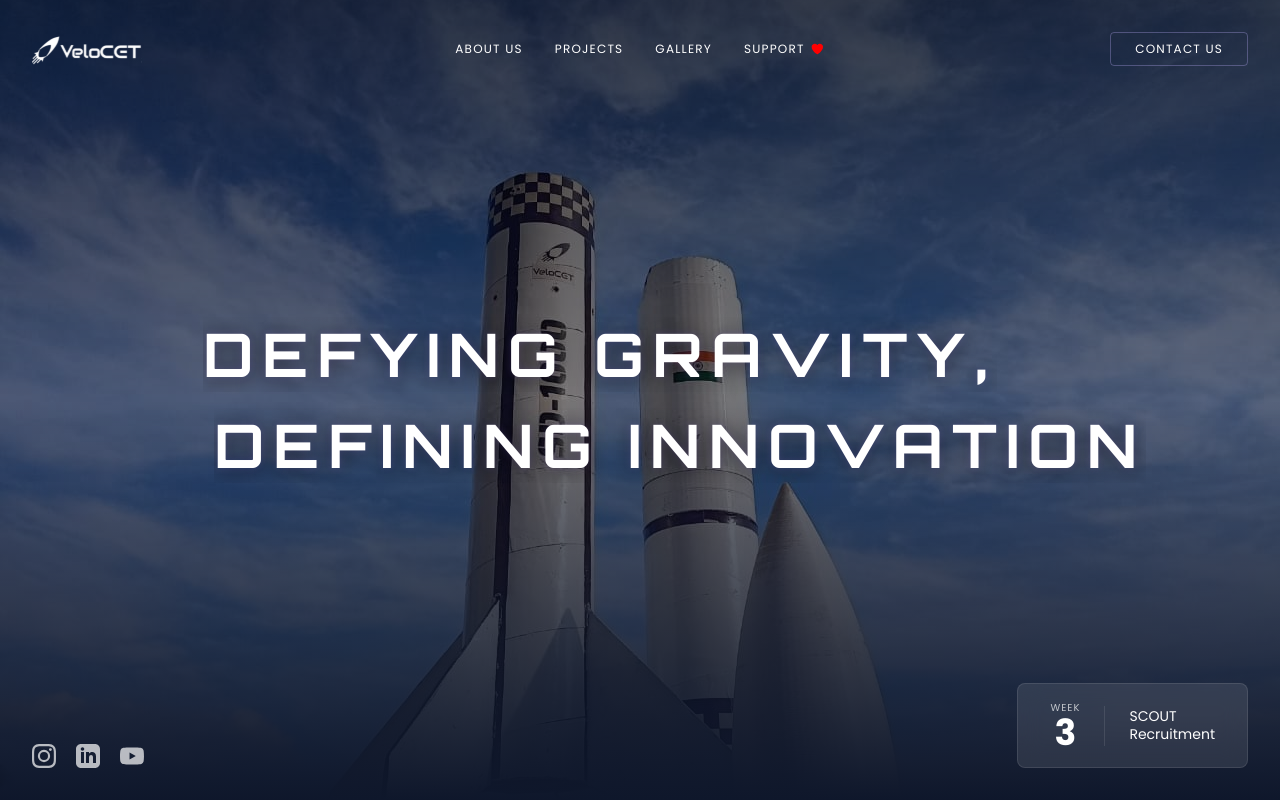
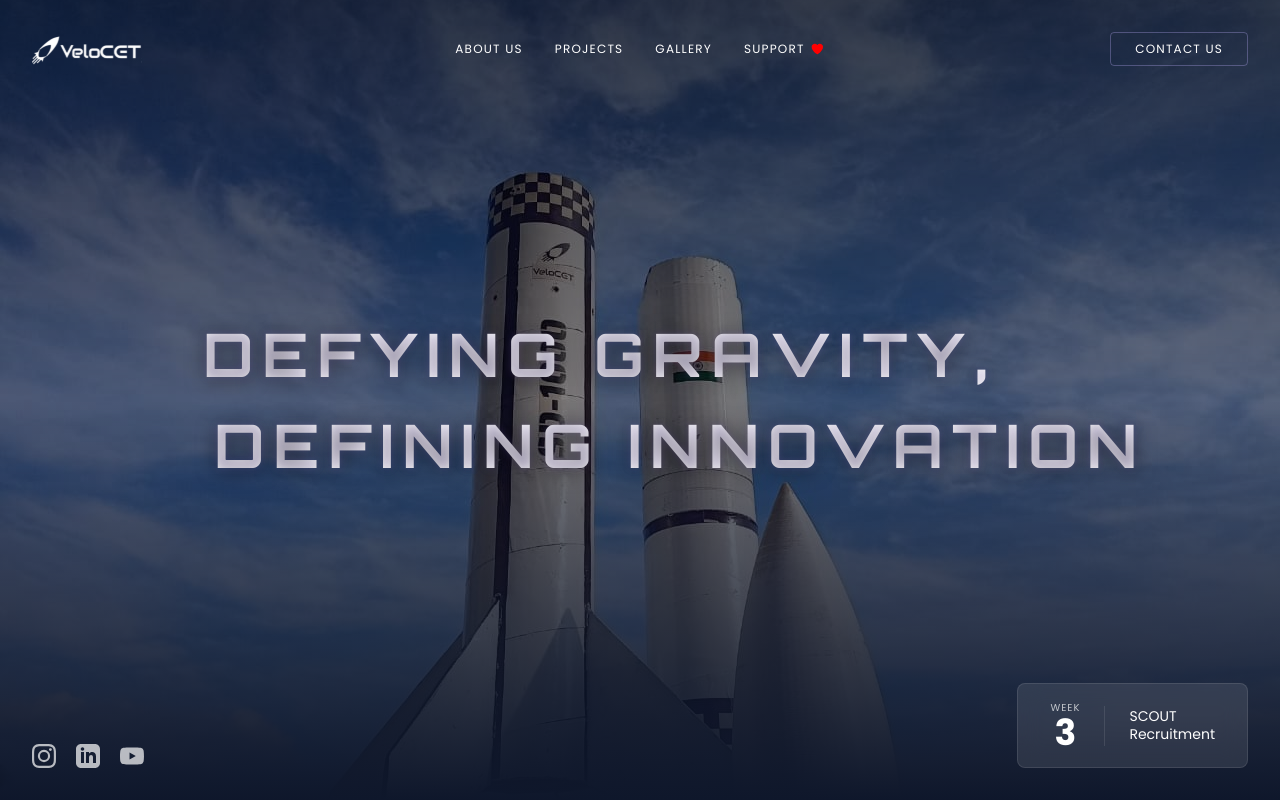
Before and after one commit to Velo-CET/veloweb, a Next.js app in the folder frontend/: page / in a window 1280 px wide. Shown: the top 800 px of the page. Built offline with nearby package versions, Linux system fonts and the light colour scheme.

Commit message:
idk what to put

```diff
--- a/frontend/src/app/globals.css
+++ b/frontend/src/app/globals.css
@@ -53,28 +53,50 @@ h4 {
   animation: textGlowBreathing 4s ease-in-out infinite alternate;
 }
 
-@keyframes textRevealLeftToRight {
+.hero-text-highlight {
+  background: linear-gradient(to right, #ffffff 50%, rgba(156, 163, 175, 0.3) 50%);
+  background-size: 200% 100%;
+  background-position: 100% 0;
+  -webkit-background-clip: text;
+  -webkit-text-fill-color: transparent;
+  background-clip: text;
+  color: transparent;
+  display: inline-block;
+}
+
+.loaded .hero-text-highlight.stagger-delay-1 {
+  animation: textHighlightReveal 2.4s cubic-bezier(0.25, 1, 0.5, 1) forwards;
+  animation-delay: 200ms;
+}
+
+.loaded .hero-text-highlight.stagger-delay-2 {
+  animation: textHighlightReveal 2.4s cubic-bezier(0.25, 1, 0.5, 1) forwards;
+  animation-delay: 600ms;
+}
+
+@keyframes textHighlightReveal {
   from {
-    clip-path: inset(0 100% 0 0);
-    transform: translateX(-20px);
+    background-position: 100% 0;
   }
 
   to {
-    clip-path: inset(0 0 0 0);
-    transform: translateX(0);
+    background-position: 0 0;
   }
 }
 
-.animate-reveal-ltr {
-  display: inline-block;
-  clip-path: inset(0 100% 0 0);
-  transform: translateX(-20px);
-  opacity: 0;
+.text-highlight-initial {
+  background: linear-gradient(to right, #ffffff 50%, rgba(156, 163, 175, 0.35) 50%);
+  background-size: 200% 100%;
+  background-position: 100% 0;
+  -webkit-background-clip: text;
+  -webkit-text-fill-color: transparent;
+  background-clip: text;
+  color: transparent;
+  display: block;
 }
 
-.loaded .animate-reveal-ltr {
-  opacity: 1;
-  animation: textRevealLeftToRight 2.5s cubic-bezier(0.16, 1, 0.3, 1) forwards;
+.text-highlight-active {
+  animation: textHighlightReveal 2s cubic-bezier(0.25, 1, 0.5, 1) forwards;
 }
 
 @keyframes simpleFadeInUp {
--- a/frontend/src/app/project/page.tsx
+++ b/frontend/src/app/project/page.tsx
@@ -78,6 +78,10 @@ export default function ProjectPage() {
 
         {/* SD-1000 Translucent Card */}
         <div id="sd1000" className="relative overflow-hidden bg-slate-950/20 border border-white/10 rounded-3xl p-8 sm:p-12 shadow-2xl backdrop-blur-xl hover:border-white/20 transition-all duration-300">
+          {/* Diagonal Glassy Completed Banner */}
+          <div className="absolute top-6 right-[-30px] rotate-45 bg-emerald-500/25 border border-emerald-500/30 text-emerald-300 text-[9px] font-bold uppercase tracking-widest px-10 py-1.5 backdrop-blur-md shadow-lg z-20">
+            Completed
+          </div>
 
           {/* Starry Sky Background with translucent effect */}
           <div className="absolute inset-0 z-0 pointer-events-none">
--- a/frontend/src/components/ScrollReveal.tsx
+++ b/frontend/src/components/ScrollReveal.tsx
@@ -5,7 +5,7 @@ import { useEffect, useRef, useState, ReactNode } from "react";
 interface ScrollRevealProps {
   children: ReactNode;
   className?: string;
-  variant?: "fadeIn" | "fadeInUp" | "fadeInDown" | "fadeInLeft" | "fadeInRight" | "zoomIn";
+  variant?: "fadeIn" | "fadeInUp" | "fadeInDown" | "fadeInLeft" | "fadeInRight" | "zoomIn" | "textHighlight";
   delay?: number; // in ms
   duration?: number; // in ms
   threshold?: number;
@@ -80,6 +80,11 @@ export default function ScrollReveal({
           initial: "opacity-0 scale-95",
           animate: "opacity-100 scale-100",
         };
+      case "textHighlight":
+        return {
+          initial: "text-highlight-initial",
+          animate: "text-highlight-active",
+        };
       default:
         return {
           initial: "opacity-0 translate-y-8",
--- a/frontend/src/components/sections/AboutSection.tsx
+++ b/frontend/src/components/sections/AboutSection.tsx
@@ -19,7 +19,7 @@ export default function AboutSection() {
             </h1>
           </ScrollReveal>
 
-          <ScrollReveal variant="fadeInUp" delay={150} duration={800} threshold={0.15}>
+          <ScrollReveal variant="textHighlight" delay={150} duration={2000} threshold={0.15}>
             <p className="text-lg md:text-xl text-gray-300 leading-relaxed mb-10 max-w-2xl mx-auto">
               We are on a mission to launch India&apos;s aerospace future through
               competitive rocketry and advanced technology research.
--- a/frontend/src/components/sections/HeroSection.tsx
+++ b/frontend/src/components/sections/HeroSection.tsx
@@ -20,12 +20,12 @@ export default function HeroSection() {
       <div className="absolute top-[42%] md:top-1/2 left-1/2 -translate-x-1/2 -translate-y-1/2 z-10 text-center w-full px-4">
         <h1 className="text-2xl md:text-6xl lg:text-6xl uppercase font-bold text-white tracking-[0.05em] sm:tracking-[0.15em] animate-glow-breathing leading-tight">
           <span className="block -translate-x-2 md:-translate-x-10">
-            <span className="inline-block animate-reveal-ltr stagger-delay-1">
+            <span className="hero-text-highlight stagger-delay-1">
               DEFYING GRAVITY,
             </span>
           </span>
           <span className="block translate-x-2 md:translate-x-10 mt-2 md:mt-4">
-            <span className="inline-block animate-reveal-ltr stagger-delay-2">
+            <span className="hero-text-highlight stagger-delay-2">
               DEFINING INNOVATION
             </span>
           </span>
@@ -83,7 +83,7 @@ export default function HeroSection() {
       </div>
 
       {/* Mobile Scroll Down Icon (bottom left, animated) */}
-      <div className="absolute bottom-16 left-6 md:hidden z-10 flex flex-col items-center gap-1.5 opacity-80 select-none">
+      <div className="absolute bottom-24 left-6 md:hidden z-10 flex flex-col items-center gap-1.5 opacity-80 select-none">
         <span className="text-[10px] uppercase tracking-widest text-white/50 font-bold mb-1">SCROLL</span>
         <svg
           className="w-7 h-7 text-white/70 animate-bounce"
@@ -100,7 +100,7 @@ export default function HeroSection() {
         </svg>
       </div>
 
-      <ScrollReveal variant="fadeInRight" delay={700} duration={800} className="absolute bottom-16 right-4 md:bottom-8 md:right-8 z-10 block">
+      <ScrollReveal variant="fadeInRight" delay={700} duration={800} className="absolute bottom-24 right-4 md:bottom-8 md:right-8 z-10 block">
         <Link
           href="/scout"
           className="block transition-transform duration-300 hover:scale-110 hover:-translate-y-1 cursor-pointer"
```
